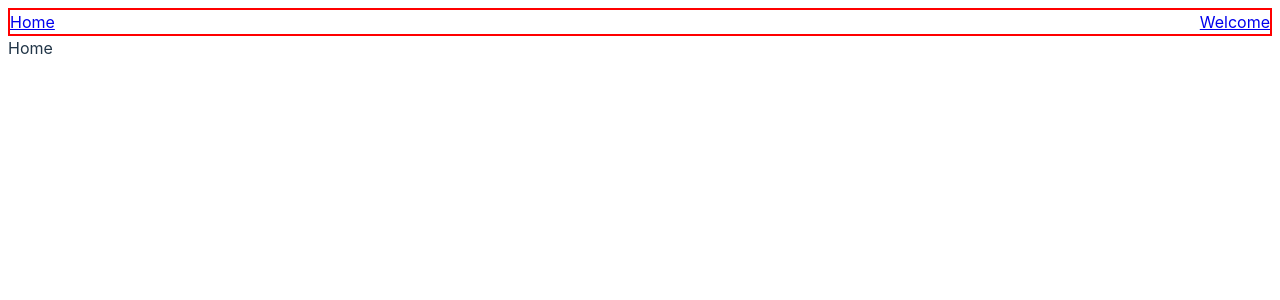
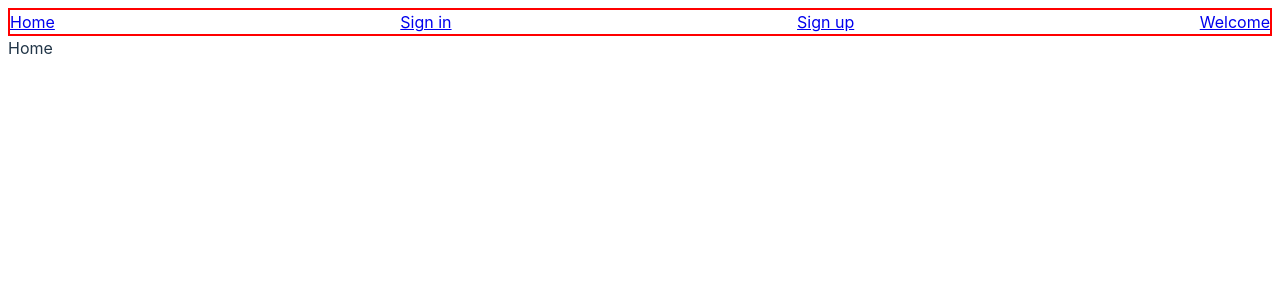
Before and after one commit to darkcohiba/clerk-example, a React (Vite) app: page / in a window 1280 px wide. Shown: the top 300 px of the page. Built offline with nearby package versions, Linux system fonts and the light colour scheme; no server answers.

Commit message:
chore: changed route

```diff
--- a/src/App.jsx
+++ b/src/App.jsx
@@ -42,11 +42,11 @@ function App() {
             />
             <Route
               path="/sign-in/*"
-              element={<SignIn path="/sign-in" />}
+              element={<SignIn />}
             />
             <Route
               path="/sign-up/*"
-              element={<SignUp path="/sign-up" />}
+              element={<SignUp  />}
             />
             <Route
               path="/welcome"
--- a/src/Components/Header.jsx
+++ b/src/Components/Header.jsx
@@ -7,6 +7,8 @@ function Header() {
         <div>
             <nav className={styles.navMenu}>
                 <NavLink to="/">Home</NavLink>
+                <NavLink to="/sign-in">Sign in</NavLink>
+                <NavLink to="/sign-up">Sign up</NavLink>
                 <NavLink to="/welcome">Welcome</NavLink>
             </nav>
         </div>
```
